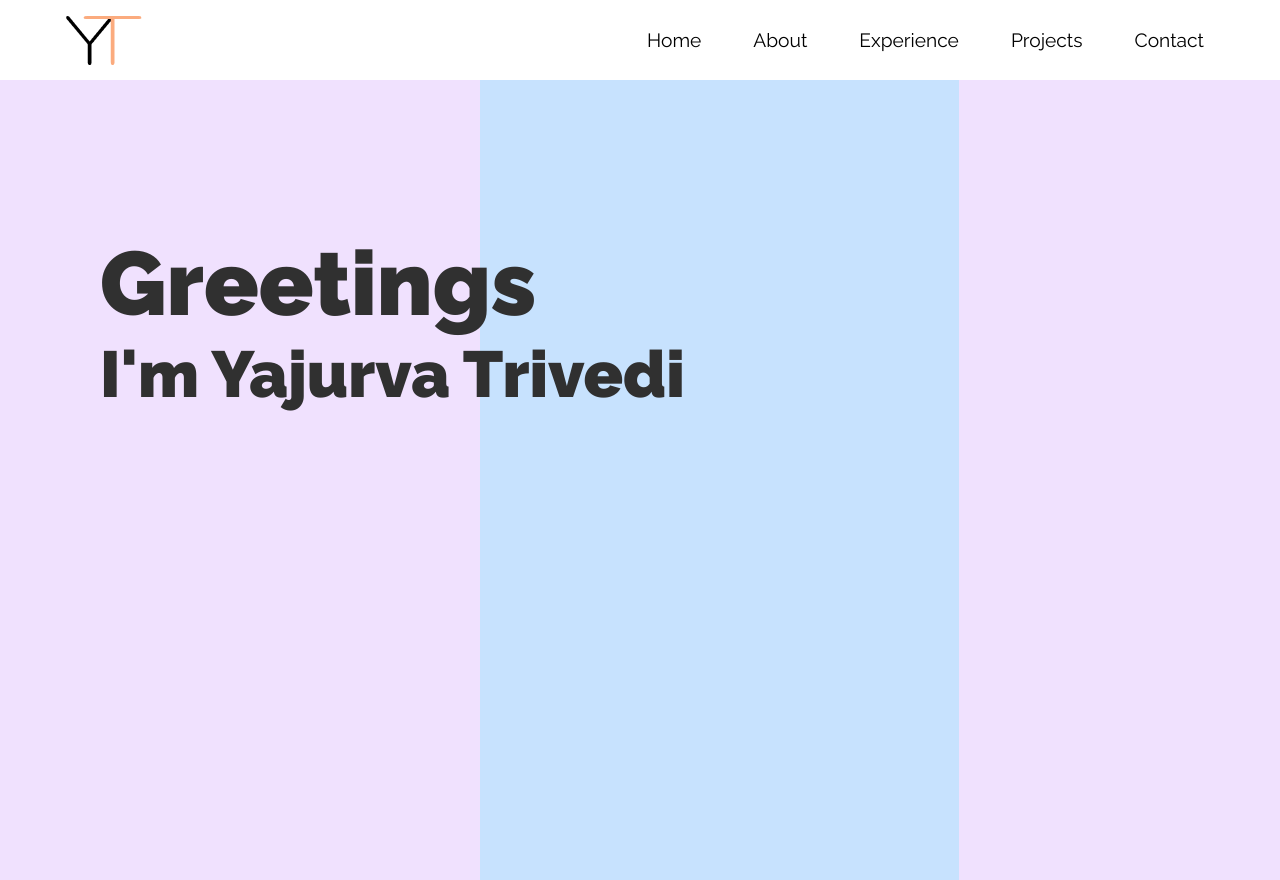
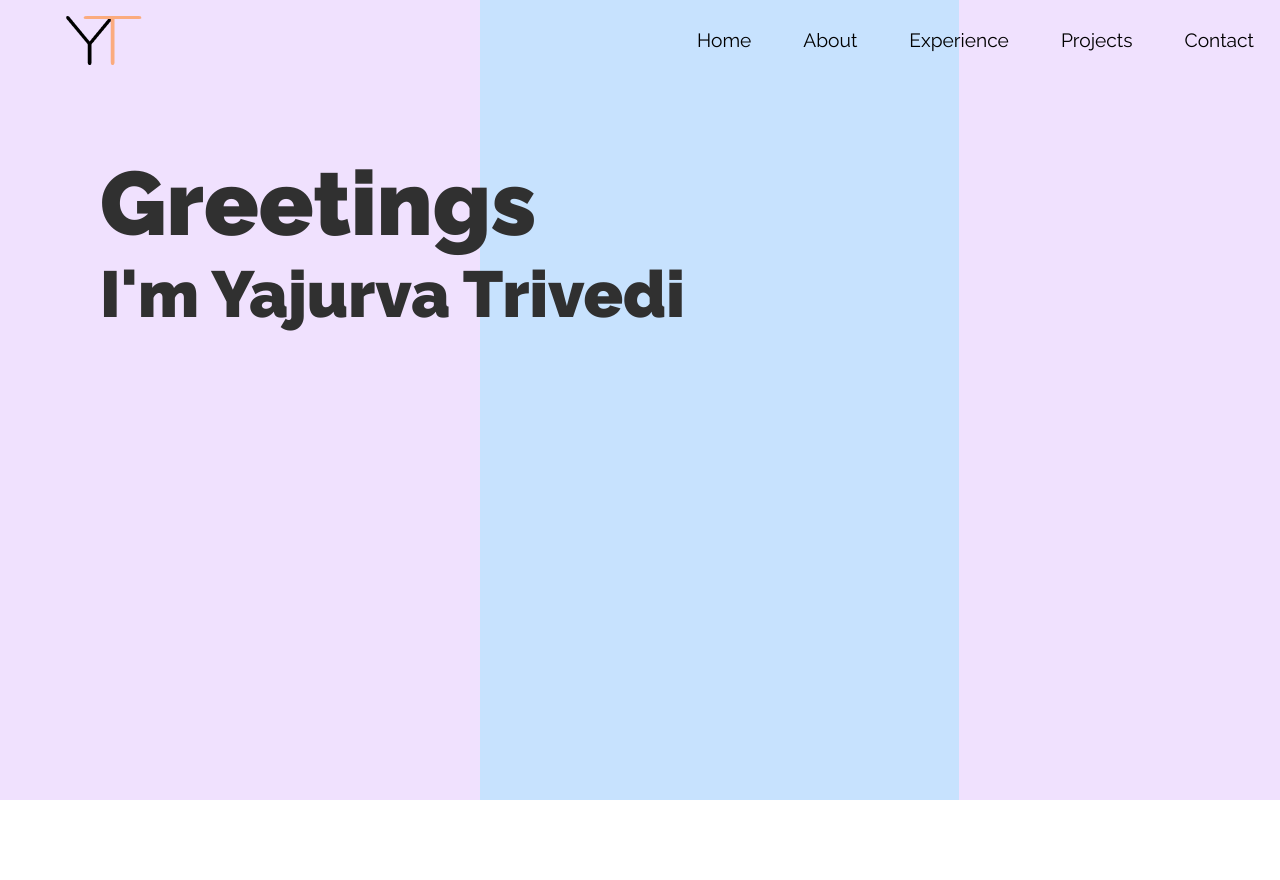
Before and after one commit to yaj-23/personal-site, a React (Create React App) app: page / in a window 1280 px wide. After the commit the page ends 800 px from the top, so only its background shows below. Built offline with nearby package versions, Linux system fonts and the light colour scheme.

Commit message:
navbarcomplete

```diff
--- a/src/components/navbar/Navbar.css
+++ b/src/components/navbar/Navbar.css
@@ -1,5 +1,4 @@
 .navbar {
-  padding-right: 50px;
   background: transparent;
   height: 80px;
   display: flex;
@@ -10,6 +9,11 @@
   top: 0;
   z-index: 999;
   font-family: "Raleway", sans-serif;
+}
+.navbar.active {
+  background: #ffffff38;
+  transition: all 0.6s ease;
+  color: white;
 }
 
 .navbar-container {
--- a/src/components/navbar/Navbar.js
+++ b/src/components/navbar/Navbar.js
@@ -15,9 +15,22 @@ export default function Navbar() {
     const [click, setClick] = useState(false); /* Menu Toggle for Mobile Function*/
     const handleClick = () => setClick(!click);
 
+    const[navbar, setNavbar] = useState(false);
+
+    const changeBG = () => {
+        if(window.scrollY >=80) {
+            setNavbar(true)
+        } else{
+            setNavbar(false)
+        }
+    }
+
+    window.addEventListener('scroll', changeBG);
+
+
     return (
         <>
-            <div className="navbar"> {/* This is the entire Navbar Component*/}
+            <div className={navbar ? 'navbar active' : 'navbar'}> {/* This is the entire Navbar Component*/}
 
                 <div className="navbar-container container"> {/* This is the Navbar Component Divisions like Logo and Links*/}
 
--- a/src/components/pages/Hero.css
+++ b/src/components/pages/Hero.css
@@ -1,4 +1,5 @@
 .hero-container {
+  margin-top: -80px;
   height: 100vh;
   width: 100%;
   display: flex;
```
Also changed, not shown: src/components/images/Logo2.png (added), 1 other file (tests, documents, lock files or other folders).
